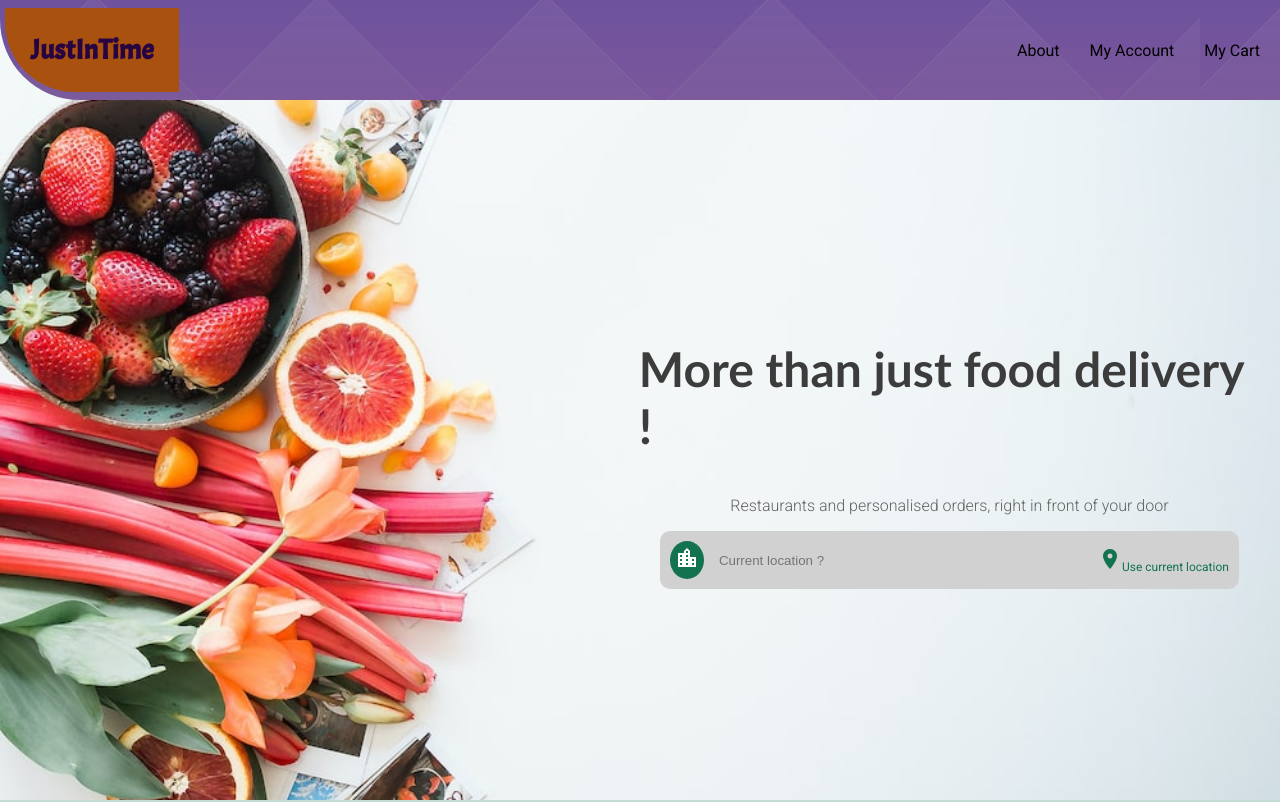
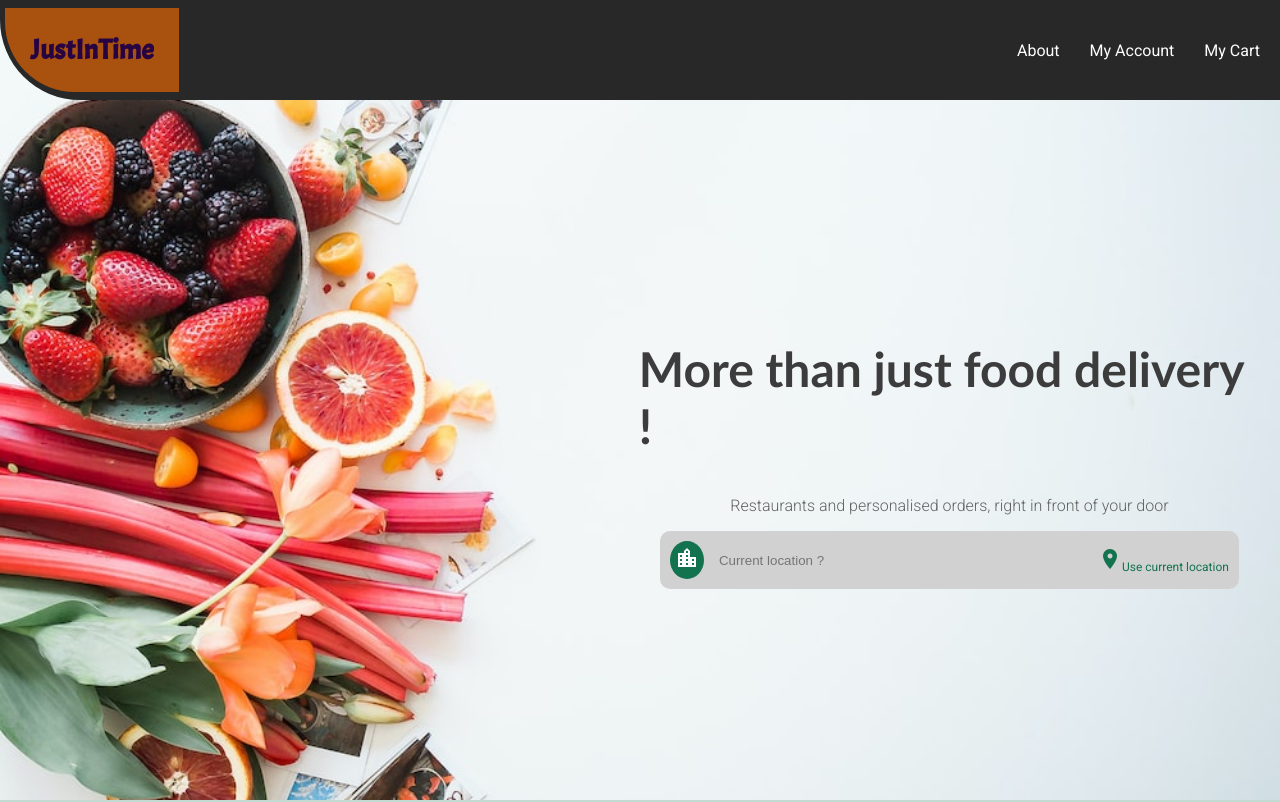
Before and after one commit to Silviu1995/JustInTime-app, an Angular app: page / in a window 1280 px wide. Shown: the top 802 px of the page. Built offline with nearby package versions, Linux system fonts and the light colour scheme.

Commit message:
:navbar issue fixed

```diff
--- a/src/app/home/home.component.html
+++ b/src/app/home/home.component.html
@@ -23,6 +23,6 @@
     <app-cities></app-cities>
     <app-brands></app-brands>
     <app-footer></app-footer>
-    <!-- <app-profile></app-profile> -->
-    <!-- <app-orders-history></app-orders-history> -->
+
+
 </div>
--- a/src/app/navbar/navbar.component.scss
+++ b/src/app/navbar/navbar.component.scss
@@ -2,17 +2,17 @@
   position: fixed;
   display: flex;
   width: 100%;
-    background-color: #c51350;
-    background-image: url('../../assets/cards_bg.png');
+  background-color: #282828;
   justify-content: space-between;
   border-radius: 0px 0px 0px 80px;
   align-items: center;
   height: 100px;
   z-index: 10;
+
   .lg-container {
     padding: 5px;
+  }
 
-    }
   .links-container {
     justify-content: center;
     align-items: center;
@@ -20,11 +20,12 @@
     flex-direction: row;
     gap: 30px;
     padding: 20px;
+    color: white;
+
     a {
       text-decoration: none;
       outline: none;
       color: inherit;
     }
-
   }
 }
```
Lines whose indentation alone changed are shown as unchanged.
